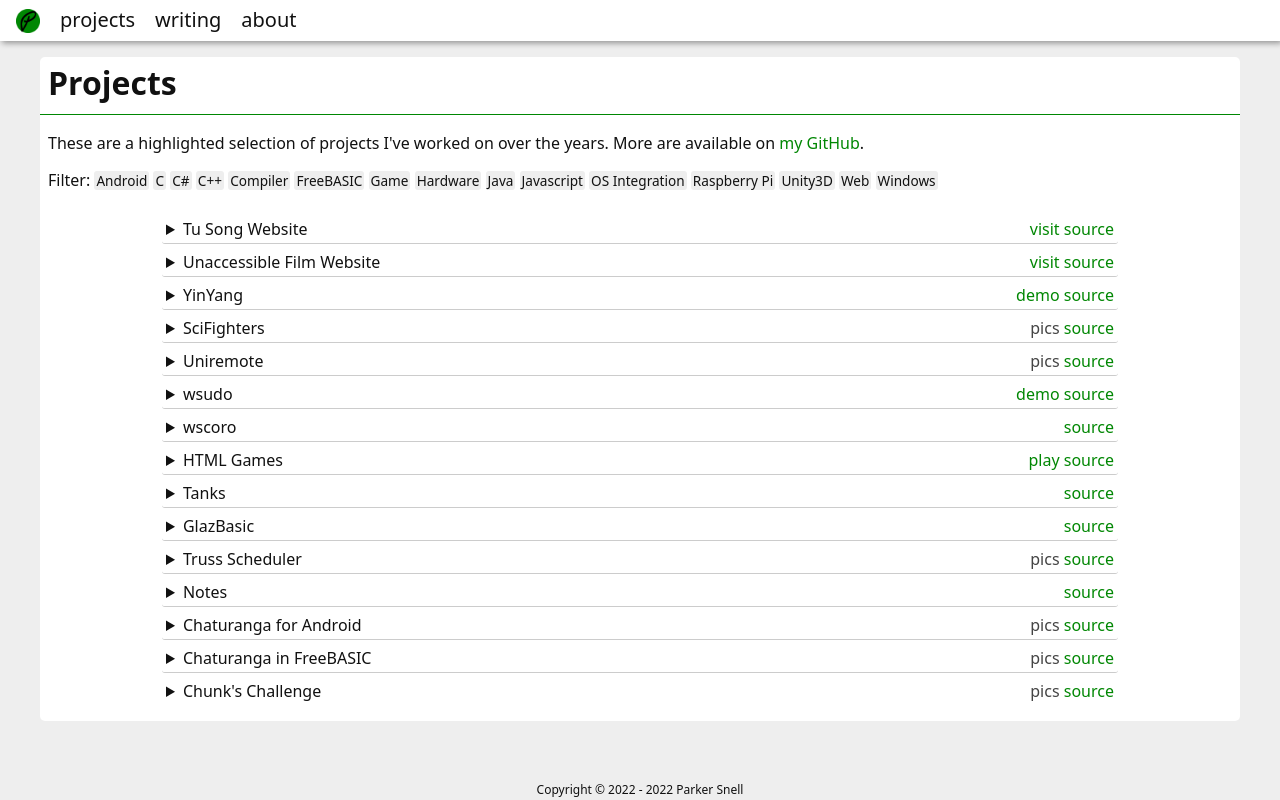
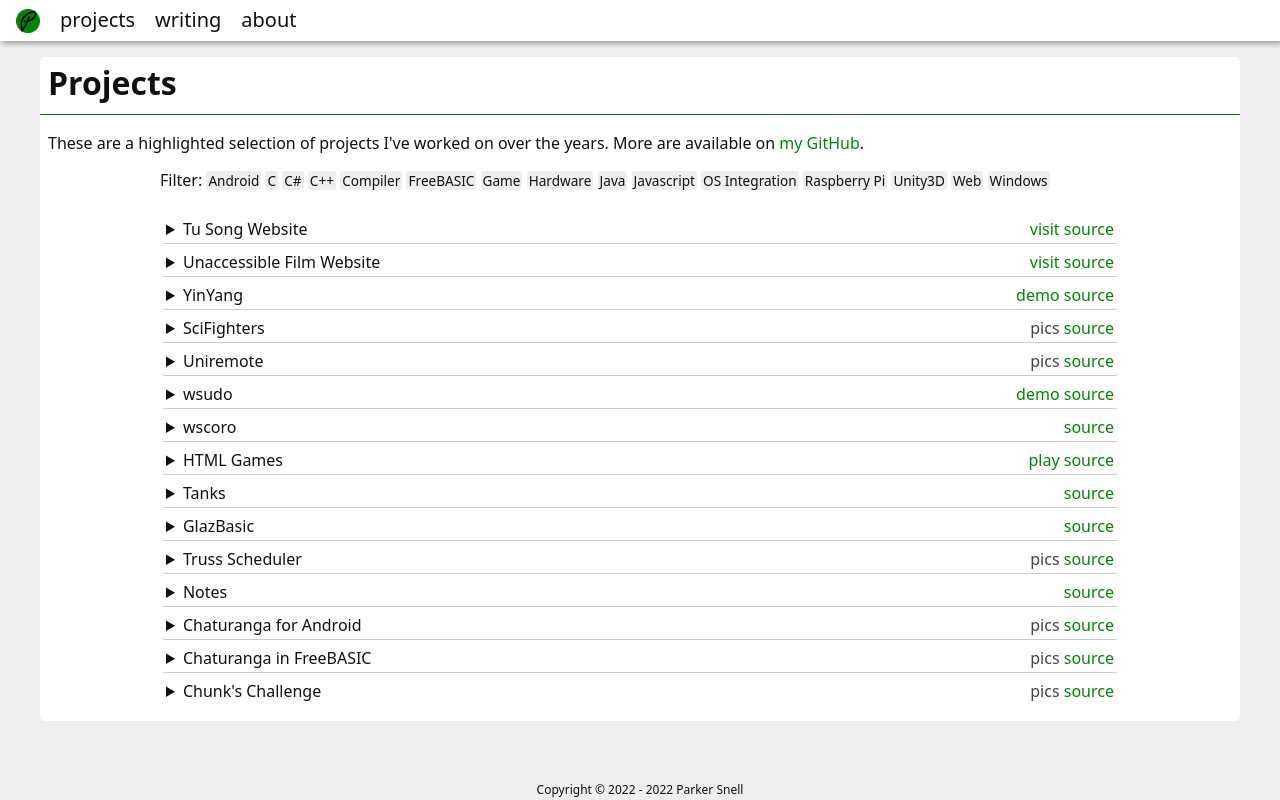
Before and after one commit to parkovski/parkovski.github.io, a SvelteKit app: page /projects in a window 1280 px wide. Built offline with nearby package versions, Linux system fonts and the light colour scheme.

Commit message:
align project tags with projects list

```diff
--- a/src/routes/projects/+page.svelte
+++ b/src/routes/projects/+page.svelte
@@ -63,6 +63,11 @@
     float: right;
   }
 
+  .tag-container {
+    max-width: 960px;
+    margin: 0 auto 0;
+  }
+
   div.tags > span {
     line-height: 150%;
     cursor: pointer;
@@ -100,12 +105,12 @@
     <a href="https://github.com/parkovski" target="_blank" rel="noreferrer">my GitHub</a>.
   </p>
   {#if selectedTag}
-    <div class="tags">
+    <div class="tags tag-container">
       Filtering by:
       <span on:click={clearTag} on:keypress={clearTag}>{selectedTag}<span>x</span></span>
     </div>
   {:else}
-    <div style="display: flex">
+    <div class="tag-container" style="display: flex">
       <div style="flex: 0 1 auto">Filter:&nbsp;</div>
       <div class="tags" style="flex: 1">
         {#each tags as tag}
```
